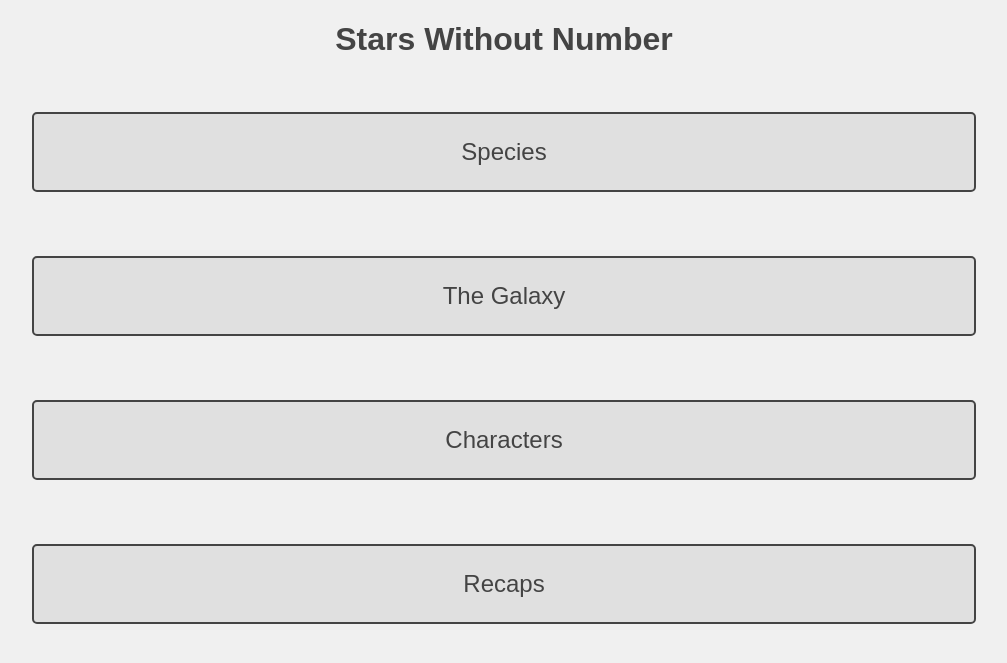
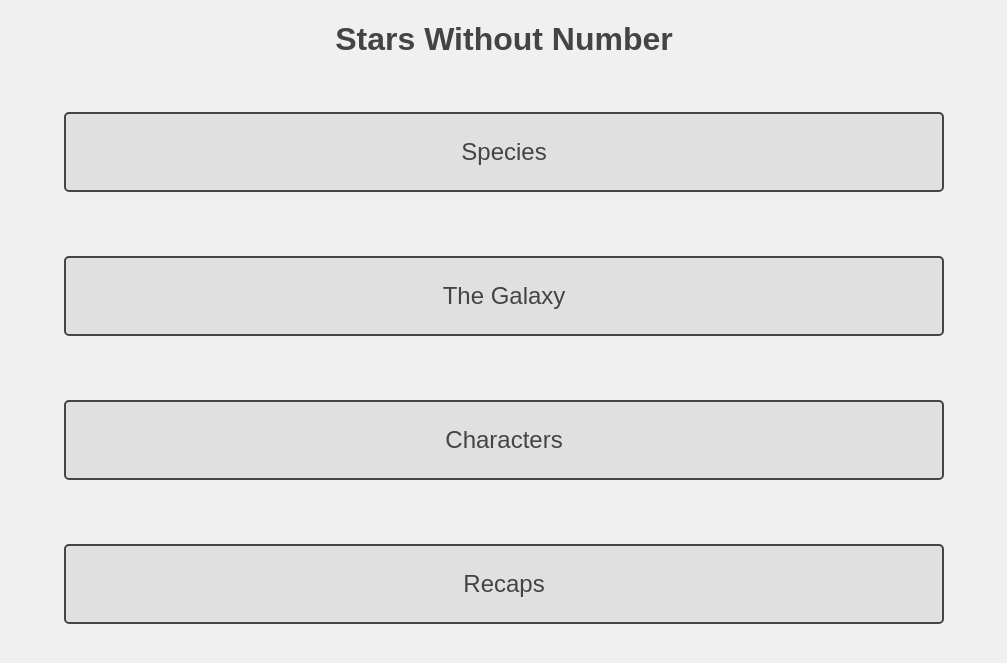
Before and after one commit to tomdrever/tomdrever.github.io, a Jekyll site: the page built from stars/index.html, in a window 1280 px wide. Shown: the top 663 px of the page, without its empty margins (136-1143 px from the left). Built offline with Jekyll 4.4.1, drawn with Linux system fonts in a browser that asks for light colours; some web fonts are replaced.

Commit message:
Messing with css

```diff
--- a/_sass/_main.scss
+++ b/_sass/_main.scss
@@ -40,11 +40,7 @@
 }
 
 .option {
-  padding: 0.5em 10em;
-
-  @media screen and (min-width: 640px) {
-    padding: 0.5em 4em;
-  }
+  padding: 0.5em 6em;
 
   p {
     border: 0.1em #444 solid;
--- a/_sass/_post.scss
+++ b/_sass/_post.scss
@@ -1,10 +1,6 @@
 .recap {
-  padding: 0.5em 10em;
+  padding: 0.5em 6em;
   text-align: left;
-
-  @media screen and (min-width: 640px) {
-    padding: 0.5em 4em;
-  }
 
   div {
     border: 0.1em #444 solid;
```
Also changed, not shown: 1 other file.
